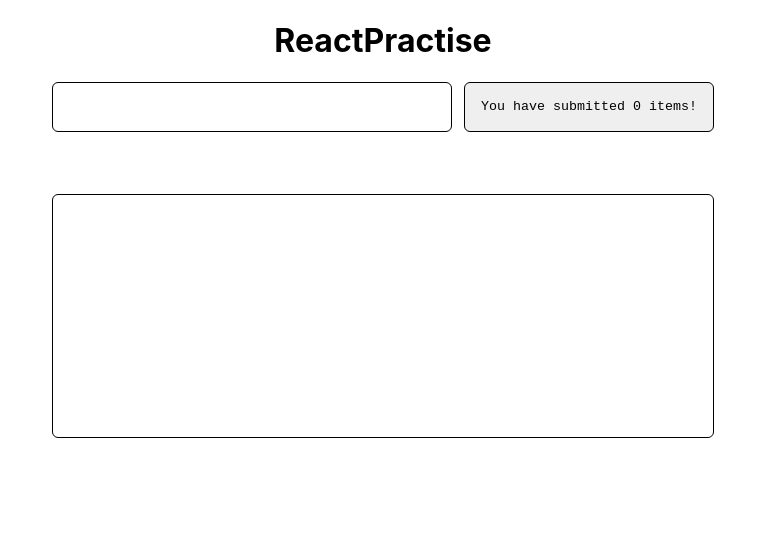
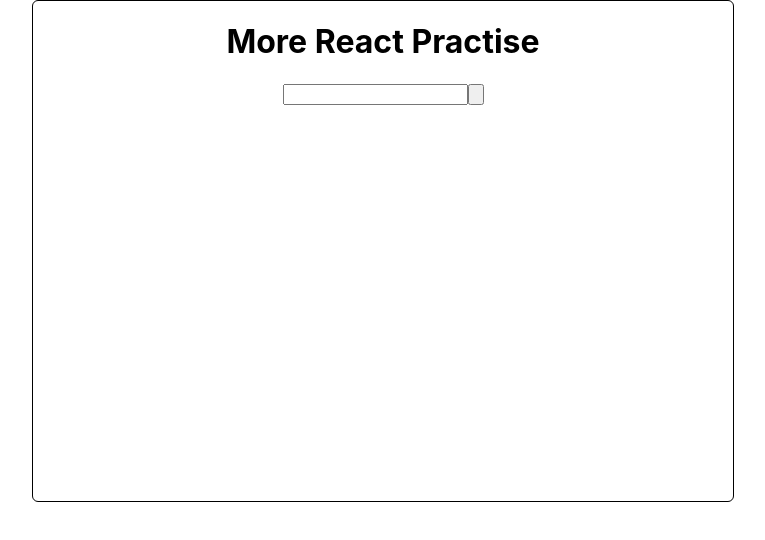
Before and after one commit to klhaug/reactpractise2, a React (Create React App) app: page / in a window 1280 px wide. Shown: the top 540 px of the page, without its empty margins (257-1022 px from the left). Built offline with nearby package versions, Linux system fonts and the light colour scheme.

Commit message:
practising branch

```diff
--- a/src/App.css
+++ b/src/App.css
@@ -1,45 +1,9 @@
-body {
+.todo-container {
   display: flex;
-  justify-content: center;
-}
-
-button {
-  padding: 16px;
-  font-family: monospace;
-  border-radius: 6px;
-  border: 1px solid black;
-  cursor: pointer;
-}
-
-button:hover {
-  scale: 1.01;
-}
-
-
-
-h1 {
-  text-align: center;
-}
-
-.inputFrame {
+  align-items: center;
+  flex-direction: column;
   border: 1px solid black;
   border-radius: 6px;
-  height: 50px;
-  width: 400px;
-  font-size: 16px;
-  padding: 0px 6px;
-
+  min-height: 500px;
+  min-width: 700px;
 }
-
-.submitItemBox{
-  display: flex;
-  gap: 12px;
-}
-
-.itemsSubmitted{
-  border: 1px solid black;
-  min-height: 200px;
-  margin-top: 62px;
-  border-radius: 6px;
-  padding: 21px 32px;
-}
--- a/src/App.js
+++ b/src/App.js
@@ -1,100 +1,25 @@
 import React from "react";
+import "./App.css"
 import { useState } from "react";
-import "./App.css"
 
+export default function App () {
+const [count, setCount] = useState(0);
+const [item, setItem] = useState([]);
+const [search, setSearch] =useState('');
 
-function Header() {
-  return(
-    <>
-      <h1>ReactPractise</h1>
-    </>
-  );
-}
-
-function Button({search, onButtonSubmit}) {
-  const [count, setCount] = useState(0);
-
-
-  function handleClick() {
-    if (search.length > 0) {
-      setCount(count + 1)
-      console.log(search)
-      onButtonSubmit();
-    } else {
-      alert("Please enter information")
-    }
-
-  }
-  return (
-    <>
-      <button onClick={handleClick}>You have submitted {count} items!</button>
-    </>
-  );
-}
-
-function InputFrame({inputSearchChange}) {
+function MyInputBox () {
   return(
     <div>
-      <input
-      className="inputFrame"
-      type="search"
-      onChange={inputSearchChange}
-      >
-      </input>
-    </div>
-  );
-}
-
-function SubmitItemBox({searchChange, search, onButtonSubmit}) {
-  return(
-    <div className="submitItemBox">
-      <InputFrame inputSearchChange = {searchChange}/>
-      <Button onButtonSubmit={onButtonSubmit} search={search}/>
+      <input type="text"/>
+      <input type="button"/>
     </div>
   )
 }
 
-function ItemsSubmitted({items}) {
-
-
-  return(
-    <ol className="itemsSubmitted">
-      {items.map((item, index) => (
-        <li key={index}>{item}</li>
-      ))}
-    </ol>
+  return (
+    <div className="todo-container">
+      <h1>More React Practise</h1>
+      <MyInputBox />
+    </div>
   )
 }
-
-
-
-export default function App() {
-  const [search, setSearch] = useState("");
-  const [items, setItems] = useState([]);
-
-function onButtonSubmit() {
-  setItems((items) => [...items, search])
-}
-
-const onSearchChange = (event) => {
-    setSearch(event.target.value)
-  }
-
-  return(
-    <>
-      <Header />
-      <SubmitItemBox onButtonSubmit={onButtonSubmit} searchChange = {onSearchChange} search={search}/>
-      <ItemsSubmitted items = {items}/>
-    </>
-  )
-}
-
-
-// Det er onclick som skal utløse at den legger til et nytt item. Derfor må funksjonen passes ned til button.
-// Staten kan være overordnet i appen sikkert.
-//
-
-
-
-
-//HVA HAR JEG LÆRT?
```
